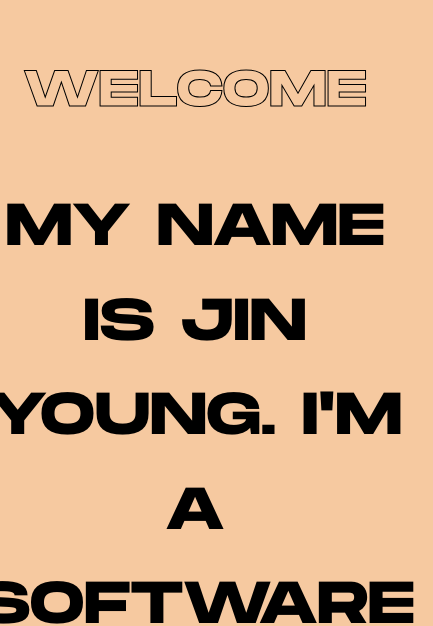
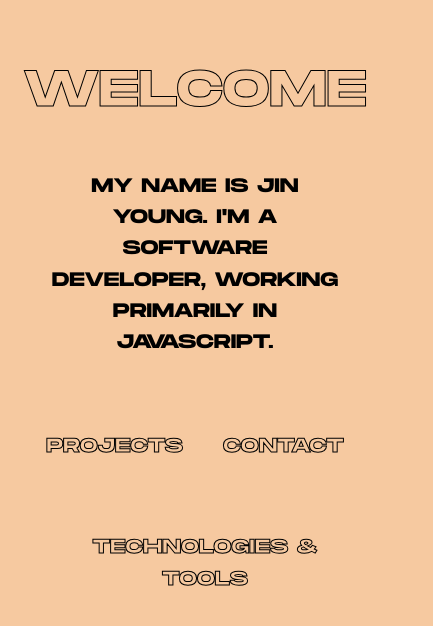
Before and after one commit to Jinnyxchoi/my-portfolio, a plain HTML site: page index.html in a window 390 px wide. Shown: the top 626 px of the page, 433 px wide, since content can reach past the window. Drawn offline with nearby package versions, Linux system fonts and the light colour scheme.

Commit message:
optimizing for mobile/ using vw

```diff
--- a/css/_home.sass
+++ b/css/_home.sass
@@ -20,7 +20,7 @@ header
 
 
 body
-  font-size: 3.5vh
+  font-size: 2.5vw
   min-height: 100vh
   min-height: -webkit-fill-available
   font-family: Monument
@@ -32,21 +32,21 @@ body
 .introduction
   display: flex
   justify-content: center
-  margin: 50px
+  //margin: 50px
   margin-top:0
-  padding: 50px
+  padding: 40px
   text-transform: uppercase
 
 .nav
   display: flex
   justify-content: center
-  padding-bottom:80px
+  //padding-bottom:80px
   font-size: 5vw
   text-transform: uppercase
 
 
   a
-    padding:20px
+    padding:10px
     -webkit-text-fill-color: $burlywood
     -webkit-text-stroke-width: 1px
     -webkit-text-stroke-color: $black
```
Also changed, not shown: css/main.css, 1 other file.
